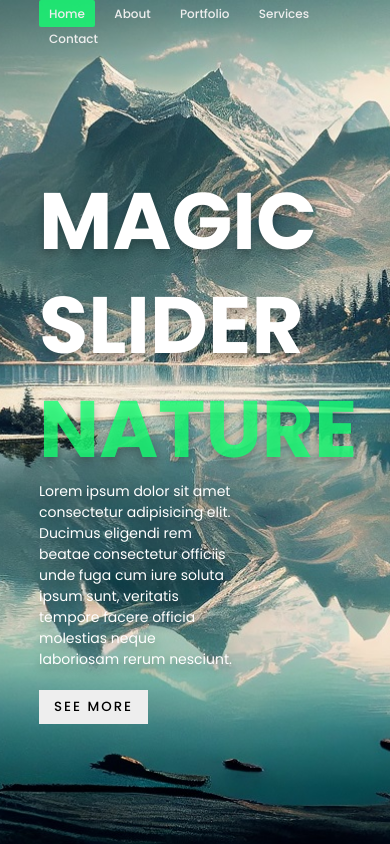
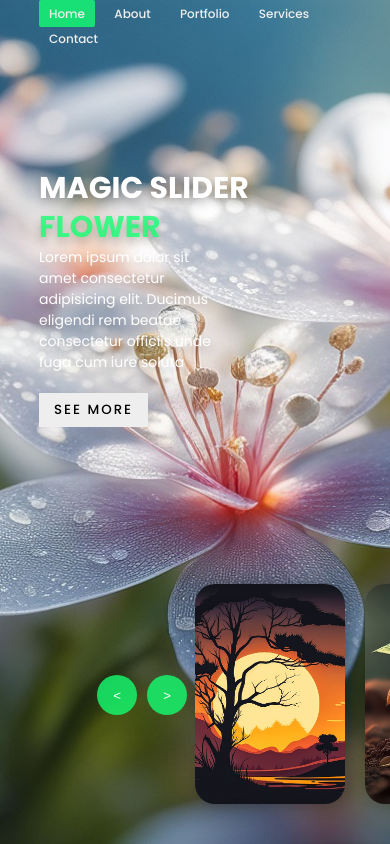
Before and after one commit to fayez-morsel/session-010-image-slider, a plain HTML site: page index.html in a window 390 px wide. Drawn offline with Linux system fonts and the light colour scheme.

Commit message:
add javacript

```diff
--- a/app.js
+++ b/app.js
@@ -0,0 +1,44 @@
+let nextBtn = document.querySelector(".next");
+let prevBtn = document.querySelector(".prev");
+
+let slider = document.querySelector(".slider");
+let sliderList = slider.querySelector(".slider .list");
+let thumbnail = document.querySelector(".slider .thumbnail");
+let thumbnailItems = thumbnail.querySelectorAll(".item");
+
+thumbnail.appendChild(thumbnailItems[0]);
+
+nextBtn.onclick = function () {
+  moveSlider("next");
+};
+
+prevBtn.onclick = function () {
+  moveSlider("prev");
+};
+
+function moveSlider(direction) {
+  let sliderItems = sliderList.querySelectorAll(".item");
+  let thumbnailItems = document.querySelectorAll(".thumbnail .item");
+
+  if (direction === "next") {
+    sliderList.appendChild(sliderItems[0]);
+    thumbnail.appendChild(thumbnailItems[0]);
+    slider.classList.add("next");
+  } else {
+    sliderList.prepend(sliderItems[sliderItems.length - 1]);
+    thumbnail.prepend(thumbnailItems[thumbnailItems.length - 1]);
+    slider.classList.add("prev");
+  }
+
+  slider.addEventListener(
+    "animationend",
+    function () {
+      if (direction === "next") {
+        slider.classList.remove("next");
+      } else {
+        slider.classList.remove("prev");
+      }
+    },
+    { once: true }
+  );
+}
--- a/index.html
+++ b/index.html
@@ -27,8 +27,6 @@
             <div class="description">
               Lorem ipsum dolor sit amet consectetur adipisicing elit. Ducimus
               eligendi rem beatae consectetur officiis unde fuga cum iure soluta
-              ipsum sunt, veritatis tempore facere officia molestias neque
-              laboriosam rerum nesciunt.
             </div>
             <div class="button">
               <button class="btn">SEE MORE</button>
@@ -44,8 +42,7 @@
             <div class="description">
               Lorem ipsum dolor sit amet consectetur adipisicing elit. Ducimus
               eligendi rem beatae consectetur officiis unde fuga cum iure soluta
-              ipsum sunt, veritatis tempore facere officia molestias neque
-              laboriosam rerum nesciunt.
+
             </div>
             <div class="button">
               <button class="btn">SEE MORE</button>
@@ -61,8 +58,7 @@
             <div class="description">
               Lorem ipsum dolor sit amet consectetur adipisicing elit. Ducimus
               eligendi rem beatae consectetur officiis unde fuga cum iure soluta
-              ipsum sunt, veritatis tempore facere officia molestias neque
-              laboriosam rerum nesciunt.
+
             </div>
             <div class="button">
               <button class="btn">SEE MORE</button>
@@ -78,8 +74,7 @@
             <div class="description">
               Lorem ipsum dolor sit amet consectetur adipisicing elit. Ducimus
               eligendi rem beatae consectetur officiis unde fuga cum iure soluta
-              ipsum sunt, veritatis tempore facere officia molestias neque
-              laboriosam rerum nesciunt.
+
             </div>
             <div class="button">
               <button class="btn">SEE MORE</button>
@@ -101,7 +96,10 @@
           <img src="img3.jpg" alt="Thumbnail 4" />
         </div>
       </div>
-      <div class="nextPrevArrows"></div>
+      <div class="nextPrevArrows">
+        <button class="prev"><</button>
+        <button class="next">></button>
+      </div>
     </div>
 
     <script src="app.js"></script>
--- a/style.css
+++ b/style.css
@@ -37,7 +37,8 @@ header nav a {
   transition: 0.2s;
 }
 
-header nav a.active, header nav a:hover {
+header nav a.active,
+header nav a:hover {
   background: #14ff72cb;
   border-radius: 2px;
 }
@@ -70,7 +71,7 @@ header nav a.active, header nav a:hover {
   top: 20%;
   width: 1140px;
   max-width: 80%;
-    left:50%;
+  left: 50%;
   transform: translateX(-50%);
   padding-right: 30%;
   box-sizing: border-box;
@@ -91,6 +92,7 @@ header nav a.active, header nav a:hover {
 
 .slider .list .item .content .description {
   font-size: 14px;
+  width: 60%;
 }
 
 .slider .list .item .content .button {
@@ -98,7 +100,7 @@ header nav a.active, header nav a:hover {
 }
 
 .slider .list .item .content .button button {
-    border:none;
+  border: none;
   background-color: #eee;
   padding: 7px 15px;
   font-family: "poppins", sans-serif;
@@ -112,3 +114,203 @@ header nav a.active, header nav a:hover {
   background-color: #14ff72cb;
   color: #eee;
 }
+
+/* thumbnail  */
+
+.thumbnail {
+  display: flex;
+  gap: 20px;
+  position: absolute;
+  bottom: 40px;
+  left: 50%;
+  width: max-content;
+  z-index: 100;
+}
+
+.thumbnail .item {
+  width: 150px;
+  height: 220px;
+  flex-shrink: 0;
+  position: relative;
+}
+
+.thumbnail .item img {
+  width: 100%;
+  height: 100%;
+  object-fit: cover;
+  border-radius: 20px;
+  box-shadow: 5px 0 15px rgba(0, 0, 0, 0.3);
+}
+
+/* prevarrow */
+
+.nextPrevArrows {
+  position: absolute;
+  top: 80%;
+  right: 52%;
+  z-index: 100;
+  display: flex;
+  gap: 10px;
+  align-items: center;
+}
+
+.nextPrevArrows button {
+  width: 40px;
+  height: 40px;
+  border-radius: 50%;
+  background-color: #14ff72cb;
+  color: #fff;
+  border: none;
+  cursor: pointer;
+  transition: 0.5s;
+}
+
+.nextPrevArrows button:hover {
+  background-color: #fff;
+  color: #000;
+}
+
+/* animation */
+
+.slider .list .item:nth-child(1) {
+  z-index: 1;
+}
+
+.slider .list .item:nth-child(1) .content .title,
+.slider .list .item:nth-child(1) .content .type,
+.slider .list .item:nth-child(1) .content .description,
+.slider .list .item:nth-child(1) .content .button {
+  transform: translateY(50px);
+  filter: blur(20px);
+  opacity: 0;
+  animation: showContent 0.5s 1s linear 1 forwards;
+}
+
+@keyframes showContent {
+  to {
+    transform: translateY(0px);
+    filter: blur(0px);
+    opacity: 1;
+  }
+}
+
+.slider .list .item:nth-child(1) .content .title {
+  animation-delay: 0.4s;
+}
+
+.slider .list .item:nth-child(1) .content .type {
+  animation-delay: 0.6s;
+}
+
+.slider .list .item:nth-child(1) .content .description {
+  animation-delay: 0.8s;
+}
+
+.slider .list .item:nth-child(1) .content .button {
+  animation-delay: 1s;
+}
+
+/* animation for next button  */
+
+.slider .list .item:nth-child(1) img {
+  width: 150px;
+  height: 220px;
+  position: absolute;
+  bottom: 40px;
+  left: 50%;
+  border-radius: 30px;
+  animation: showImage 0.5s linear 1 forwards;
+}
+
+@keyframes showImage {
+  to {
+    bottom: 0;
+    left: 0;
+    width: 100%;
+    height: 100%;
+    border-radius: 0;
+  }
+}
+
+.slider.next .thumbnail .item:nth-last-child(1) {
+  animation: showThumbnail 0.5s linear 1 forwards;
+  overflow: hidden;
+}
+
+.slider.prev .list .item img {
+  z-index: 100;
+}
+
+@keyframes showThumbnail {
+  to {
+    width: 0;
+    height: 0;
+  }
+}
+
+.slider.next .thumbnail {
+  animation: effectNext 0.5s linear 1 forwards;
+}
+
+@keyframes effectNext {
+  to {
+    transform: translateX(150px);
+  }
+}
+
+/* animation for prev button */
+
+.slider.prev .list .item:nth-child(2) {
+  z-index: 2;
+}
+
+.slider.prev .list .item:nth-child(2) img {
+  position: absolute;
+  bottom: 0;
+  left: 0;
+  animation: outFrame 0.5s linear 1 forwards;
+}
+
+@keyframes outFrame {
+  to {
+    width: 150px;
+    height: 220px;
+    border-radius: 20px;
+    left: 50%;
+  }
+}
+
+.slider.prev .thumbnail .item:nth-last-child(1) {
+  animation: showThumbnail 0.5s linear 1 forwards;
+  overflow: hidden;
+  opacity: 0;
+}
+
+.slider.prev .list .item:nth-child(1) .content .title,
+.slider.prev .list .item:nth-child(1) .content .type,
+.slider.prev .list .item:nth-child(1) .content .description,
+.slider.prev .list .item:nth-child(1) .content .button {
+  animation: contentOut 0.5s 1s linear 1 forwards;
+}
+
+@keyframes contentOut {
+  to {
+    transform: translateY(-150px);
+    filter: blur(20px);
+    opacity: 0;
+  }
+}
+
+@media (max-width: 900px) {
+  .slider .list .item .content {
+    padding-right: 0;
+  }
+
+  .slider .list .item .content .title {
+    font-size: 30px;
+  }
+
+  .slider .list .item .content .type {
+    font-size: 30px;
+  }
+}
```
Lines whose indentation alone changed are shown as unchanged.
